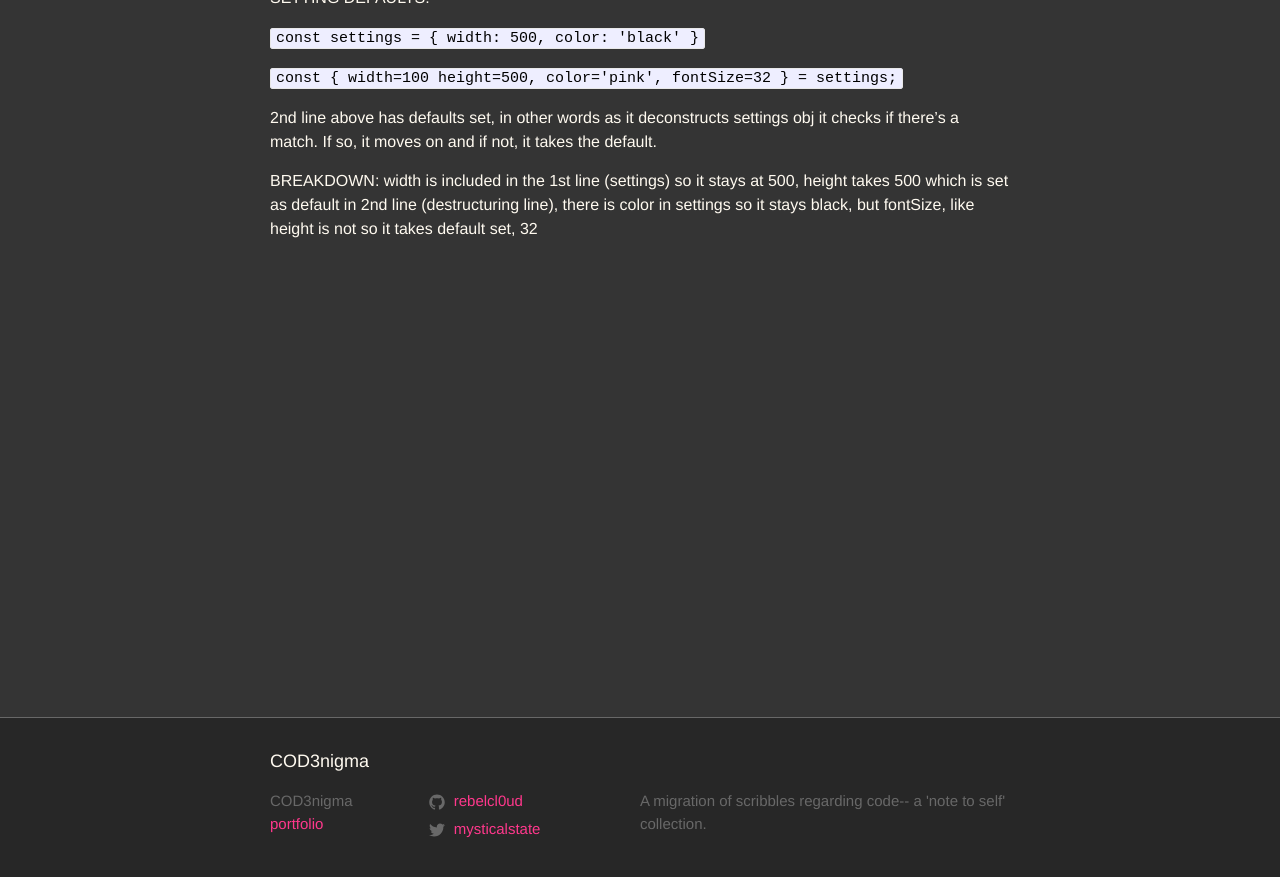
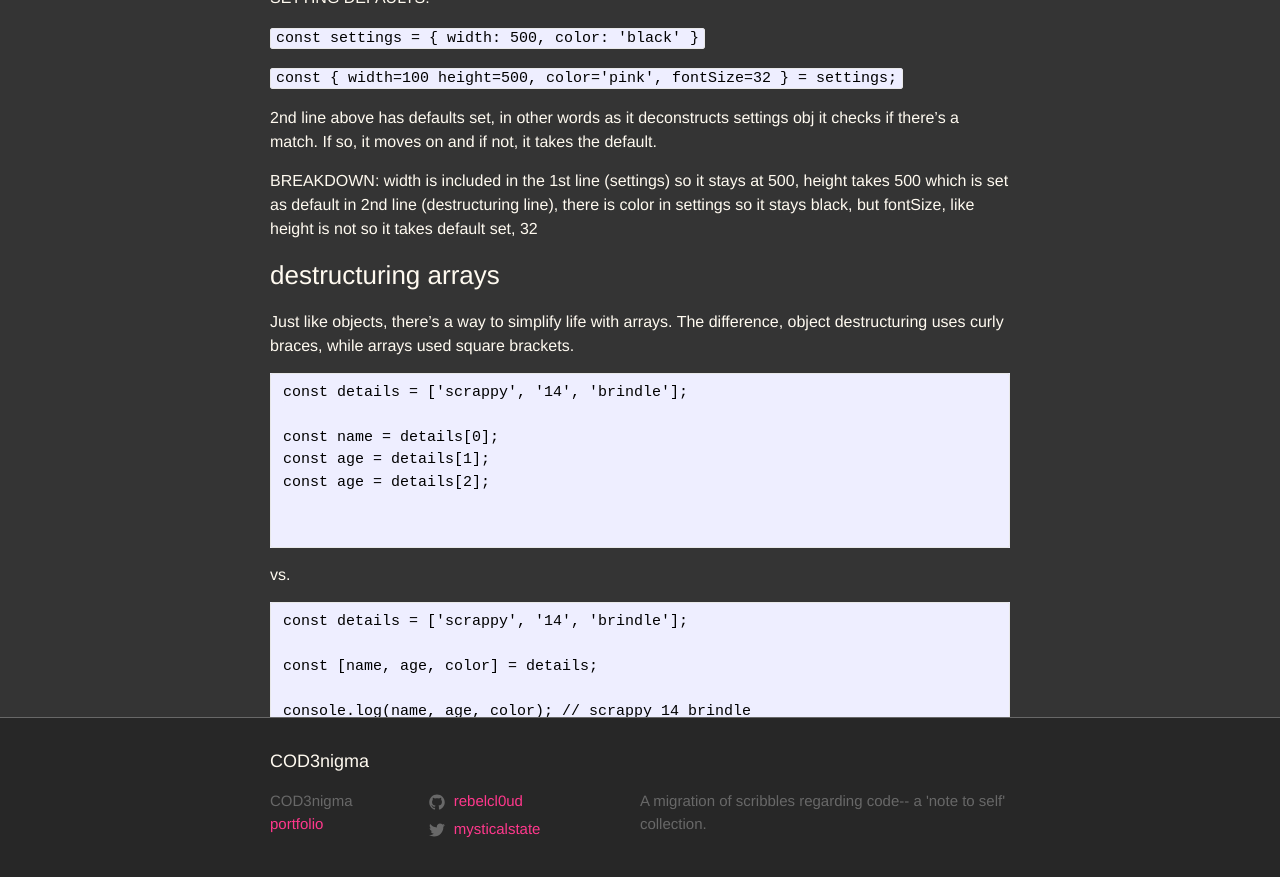
Before and after one commit to rebelcl0ud/blog, a Jekyll site: the page built from _posts/2018-04-02-[28]-es6-status-II.markdown, in a window 1280 px wide and 900 px high, scrolled down 1018 px. Shown: the top 877 px of the window. Built offline with Jekyll 4.4.1, drawn with Linux system fonts in a browser that asks for light colours.

Commit message:
started new section, destructuring arrays

````diff
--- a/_posts/2018-04-02-[28]-es6-status-II.markdown
+++ b/_posts/2018-04-02-[28]-es6-status-II.markdown
@@ -52,3 +52,30 @@ SETTING DEFAULTS:
 2nd line above has defaults set, in other words as it deconstructs settings obj it checks if there's a match. If so, it moves on and if not, it takes the default.
 
 BREAKDOWN: width is included in the 1st line (settings) so it stays at 500, height takes 500 which is set as default in 2nd line (destructuring line), there is color in settings so it stays black, but fontSize, like height is not so it takes default set, 32
+
+### destructuring arrays
+
+Just like objects, there's a way to simplify life with arrays. The difference, object destructuring uses curly braces, while arrays used square brackets.
+
+```
+const details = ['scrappy', '14', 'brindle'];
+
+const name = details[0];
+const age = details[1];
+const age = details[2];
+
+
+```
+
+vs.
+
+```
+const details = ['scrappy', '14', 'brindle'];
+
+const [name, age, color] = details;
+
+console.log(name, age, color); // scrappy 14 brindle
+
+```
+
+Note: There will also be a difference when destructuring maps and sets, maps uses curly braces, while sets use square brackets.
````
